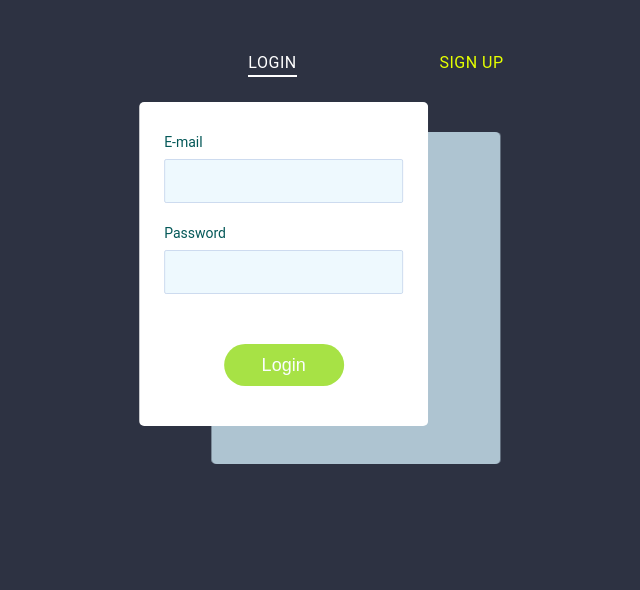
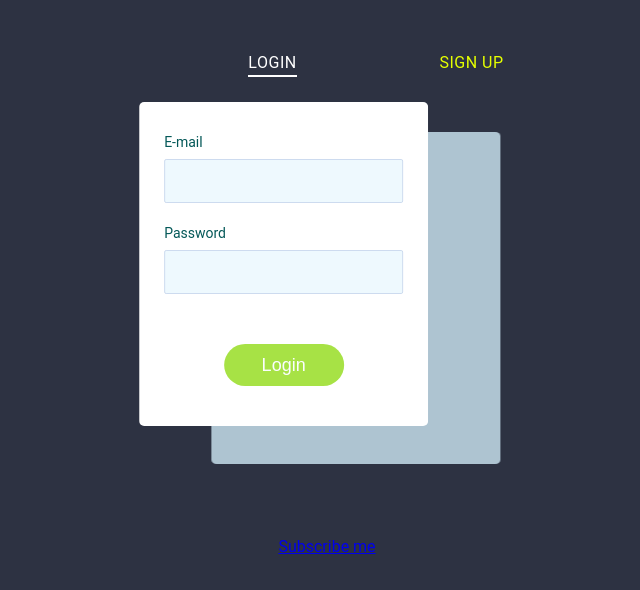
Before and after one commit to mrwebistan/Registration-Form, a plain HTML site: page index.html in a window 1280 px wide. Shown: the part 68-658 px from the top of the page, without its empty margins (313-953 px from the left). Drawn offline with Linux system fonts and the light colour scheme.

Commit message:
index.html

```diff
--- a/index.html
+++ b/index.html
@@ -62,6 +62,9 @@
                     </form>
                 </div>
             </div>
+            <div class="about-me">
+                <a href="https://www.youtube.com/@mrwebistan">Subscribe me</a>
+            </div>
         </section>
         <script src="script.js"></script>
     </body>
```
